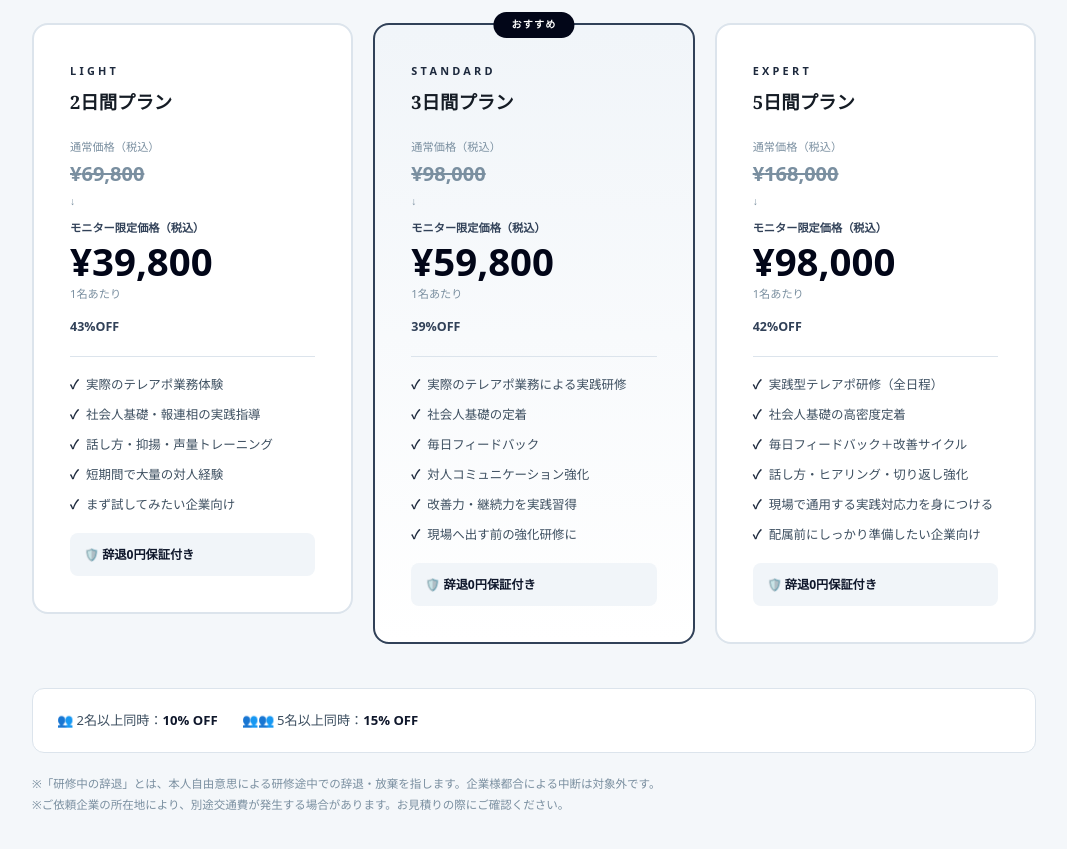
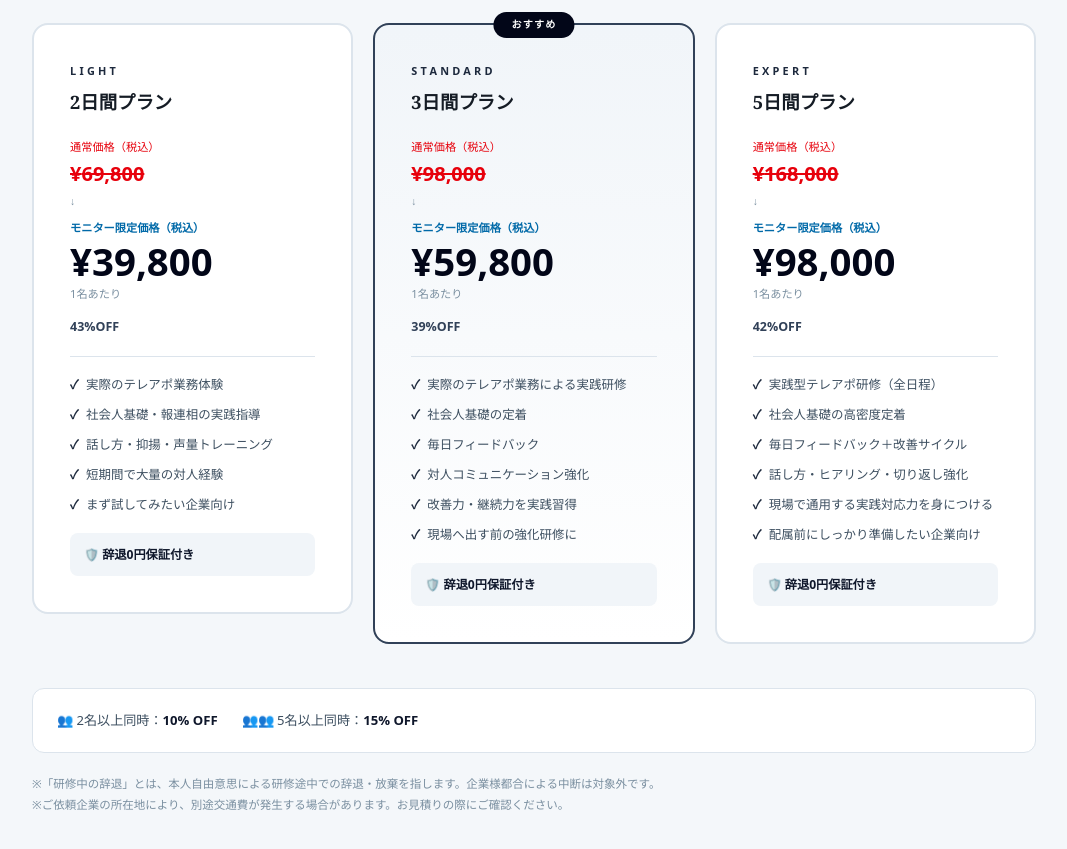
Before and after one commit to knockrap/knockrap-lp, a Next.js app: page / in a window 1280 px wide. Shown: the part 6020-6869 px from the top of the page, without its empty margins (106-1173 px from the left). Built offline with nearby package versions, Linux system fonts and the light colour scheme.

Commit message:
auto update

```diff
--- a/app/components/sections/Pricing.tsx
+++ b/app/components/sections/Pricing.tsx
@@ -90,16 +90,16 @@ export function Pricing() {
                   {card.days}
                 </h3>
 
-                <div className="text-[0.7rem] text-[var(--muted)] mb-2">
+                <div className="text-[0.7rem] text-red-600 mb-2">
                   通常価格（税込）
                 </div>
-                <div className="font-display text-[1.25rem] font-black text-[var(--muted)] line-through leading-none mb-2">
+                <div className="font-display text-[1.25rem] font-black text-red-600 line-through leading-none mb-2">
                   ¥{card.original?.toLocaleString()}
                 </div>
 
                 <div className="text-[0.65rem] text-[var(--muted)] mb-2">↓</div>
 
-                <div className="text-[0.7rem] text-slate-700 font-bold mb-1">
+                <div className="text-[0.7rem] text-sky-700 font-bold mb-1">
                   モニター限定価格（税込）
                 </div>
 
```
